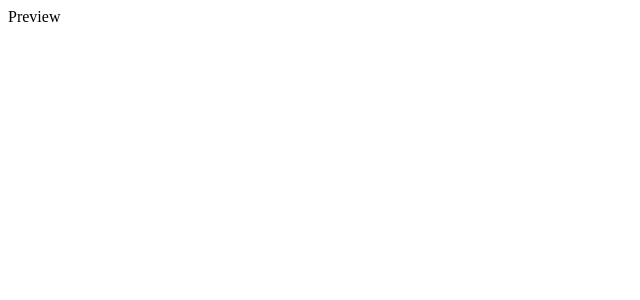
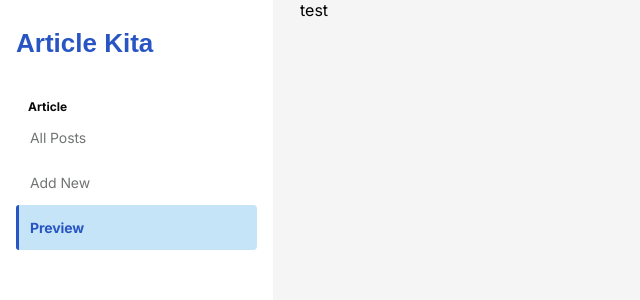
Before and after one commit to JourneyAries/learn-project, a React (Vite) app in the folder dashboard-article/: page /preview in a window 1280 px wide. Shown: the top 300 px of the page, without its empty margins (0-640 px from the left). Built offline with nearby package versions, Linux system fonts and the light colour scheme.

Commit message:
[dashboard-article](v1): navbar 100%

```diff
--- /dev/null
+++ b/dashboard-article/src/components/Navbar.jsx
@@ -0,0 +1,48 @@
+import React from 'react';
+import { NavLink } from 'react-router-dom';
+
+const Navbar = () => {
+	const menus = [
+		{
+			title: 'Article',
+			items: [
+				{ name: 'All Posts', path: '/' },
+				{ name: 'Add New', path: '/new' },
+				{ name: 'Preview', path: '/preview' },
+			],
+		},
+	];
+	return (
+		<div className='navbar'>
+			<div className='navLogo padding121r'>
+				<div className='logoTitle mb-20'>Article Kita</div>
+			</div>
+
+			<div className='navMenus'>
+				{menus.map((menu) => {
+					return (
+						<div className='navMenu'>
+							<div className='menuTitle'>{menu.title}</div>
+							{menu.items.map((item) => {
+								return (
+									<div className='menuItems'>
+										<NavLink
+											to={`${item.path}`}
+											className={({ isActive }) => {
+												return isActive ? 'menuItem active' : 'menuItem';
+											}}>
+											<span className='itemSpan'></span>
+											{item.name}
+										</NavLink>
+									</div>
+								);
+							})}
+						</div>
+					);
+				})}
+			</div>
+		</div>
+	);
+};
+
+export default Navbar;
--- a/dashboard-article/src/index.css
+++ b/dashboard-article/src/index.css
@@ -1,3 +1,482 @@
+@import url('https://fonts.googleapis.com/css2?family=Inter:wght@400;500;600;700;800;900&display=swap');
+
 body {
 	background: white;
+	font-family: 'Inter', sans-serif;
+	padding: 0px;
+	margin: 0px;
 }
+hr {
+	width: 100%;
+	height: 1px;
+	background: #ededed;
+	border: none;
+}
+
+.new {
+	padding: 32px;
+}
+.p-12 {
+	padding: 12px;
+}
+
+.navbar::-webkit-scrollbar {
+	display: none;
+}
+.navbar {
+	position: fixed;
+	width: 241px;
+	height: calc(100vh - 48px);
+	padding: 24px 16px;
+	background-color: #ffffff;
+	display: flex;
+	flex-direction: column;
+	gap: 16px;
+}
+.navLogo {
+	display: flex;
+	gap: 4px;
+}
+.logoImage {
+	width: calc(30px);
+	height: calc(38px);
+}
+.logoTitle {
+	margin-bottom: -5px;
+	align-self: flex-end;
+	color: #2855c3;
+	font-family: 'Poppins', sans-serif;
+	font-size: 26px;
+	font-style: normal;
+	font-weight: 600;
+	line-height: 150%;
+}
+.mb-20 {
+	margin-bottom: 20px;
+}
+
+.navMenus {
+	display: flex;
+	flex-direction: column;
+	gap: 16px;
+	overflow-y: scroll;
+}
+.navMenu {
+	display: flex;
+	flex-direction: column;
+	gap: 0px;
+}
+.menuItem {
+	height: 45px;
+	width: 100%;
+	align-items: center;
+	display: flex;
+	color: var(--Neutral-70, #717375);
+	/* Text M/Regular */
+	font-family: Inter;
+	font-size: 14px;
+	font-style: normal;
+	font-weight: 400;
+	line-height: 20px; /* 142.857% */
+	letter-spacing: -0.084px;
+	text-decoration: none;
+}
+.menuItems {
+	display: flex;
+	flex-direction: column;
+}
+
+.menuTitle {
+	color: var(--Neutral-100, #0a0a0a);
+	padding: 0px 12px;
+	font-size: 12px;
+	font-style: normal;
+	font-weight: 700;
+	line-height: 16px; /* 133.333% */
+}
+.itemSpan {
+	background: #ffffff;
+	border-radius: 4px 0px 0px 4px;
+	width: 3px;
+	margin-right: 11px;
+	height: 45px;
+}
+.red {
+	background-color: red;
+}
+.active span {
+	background-color: var(--pink-pink, #2855c3);
+}
+.active {
+	border-radius: 4px;
+	background: var(--pink-lightest, #c5e4f7);
+	font-weight: 700;
+	color: var(--pink-darker, #2855c3);
+}
+.padding12lr {
+	padding: 0px 12px;
+}
+
+/* handle scroll .branch */
+
+::-webkit-scrollbar {
+	width: 2px;
+	height: 2px;
+}
+
+/* Track */
+::-webkit-scrollbar-track {
+	background: #f1f1f1;
+}
+
+/* Handle */
+::-webkit-scrollbar-thumb {
+	background: #cdcdcd;
+}
+
+/* Handle on hover */
+::-webkit-scrollbar-thumb:hover {
+	background: #a8a8a8;
+}
+.tab {
+	background-color: #c5e4f7;
+	border-radius: 0px 6px 0px 0px;
+	border: 1px solid #8d8d8d;
+	margin-bottom: -1px;
+	padding: 2px 5px;
+	z-index: 100;
+	cursor: pointer;
+}
+.bg-white {
+	background-color: #fff;
+}
+
+.header {
+	padding: 32px 32px 0px 32px;
+	flex-direction: 1;
+	width: calc(100% - 2 * 32px);
+	display: flex;
+}
+.tab-active {
+	background-color: #ffffff;
+	border-radius: 0px 6px 0px 0px;
+	border-bottom: none;
+}
+.layout {
+	margin-left: 300px;
+	min-height: 100vh;
+	flex: 1;
+	display: flex;
+	flex-direction: column;
+}
+/** @format */
+
+.dynamicTable {
+	background-color: #ffffff;
+	margin: 0px 38px 23px 32px;
+	padding-bottom: 20px;
+	display: flex;
+	flex-direction: column;
+	border: 1px solid #8d8d8d;
+}
+.table {
+	flex: 1;
+
+	margin-bottom: 8px;
+}
+.tableContent {
+	padding: 0px 20px 20px 20px;
+}
+
+.tableHeader {
+	display: flex;
+	padding: 16px 20px;
+	gap: 8px;
+}
+
+.input,
+.select {
+	display: flex;
+	width: 600px;
+	padding: 6px 12px 10px 12px;
+	align-items: center;
+	gap: 8px;
+	border-radius: 6px;
+	border: 1px solid var(--neutral-50, #babec1);
+	background: var(--neutral-10, #fff);
+
+	/* Shadow 3 */
+	box-shadow: 1px 2px 2px 0px rgba(0, 0, 0, 0.12) inset;
+}
+.select {
+	width: 627px;
+}
+input,
+select,
+select:focus,
+textarea,
+textarea:focus input:focus {
+	outline: none;
+	border: none;
+	color: var(--neutral-70, #717375);
+	/* Text M/Regular */
+	font-family: Inter;
+	font-size: 14px;
+	font-style: normal;
+	font-weight: 400;
+	line-height: 20px; /* 142.857% */
+	letter-spacing: -0.084px;
+}
+.addModal {
+	color: white;
+	display: flex;
+	padding: 6px 16px;
+	justify-content: center;
+	align-items: center;
+	gap: 4px;
+	border-radius: 6px;
+	background: var(--primary-main, #2855c3);
+	text-decoration: none;
+
+	/* Shadow 1 */
+	box-shadow: 0px 1px 2px 0px rgba(0, 0, 0, 0.12);
+}
+.modalContainer {
+	position: fixed;
+	left: 0;
+	top: 0;
+	width: 100%;
+	height: 100%;
+	align-items: center;
+	justify-content: center;
+	display: flex;
+	background-color: rgba(0, 0, 0, 0.5);
+	z-index: 10000;
+}
+
+.modal {
+	border-radius: 5px;
+	background-color: white;
+	width: 319px;
+	padding: 20px;
+}
+#tableItem {
+	border-collapse: collapse;
+	width: 100%;
+}
+#dtables {
+	border-collapse: collapse;
+	width: 100%;
+	border: 1px solid var(--Neutral-40, #e0e0e0);
+}
+#dtables table {
+	border-radius: 5px !important;
+}
+#dtables td,
+#dtables th {
+	padding: 12px;
+	border-bottom: 1px solid var(--Neutral-40, #e0e0e0);
+}
+
+#dtables td {
+	color: var(--Neutral-100, #0a0a0a);
+	/* Text M/Regular */
+	font-family: Inter;
+	font-size: 14px;
+	font-style: normal;
+	font-weight: 400;
+	line-height: 20px; /* 142.857% */
+	letter-spacing: -0.084px;
+}
+
+#dtables th {
+	padding-top: 12px;
+	padding-bottom: 12px;
+	text-align: left;
+	color: var(--Neutral-70, #717375);
+	font-family: Inter;
+	font-size: 14px;
+	font-style: normal;
+	font-weight: 700;
+	line-height: 20px; /* 142.857% */
+	letter-spacing: -0.084px;
+}
+
+.app {
+	background-color: #f5f5f5;
+	display: flex;
+	font-family: 'Inter', sans-serif;
+}
+.gap-12 {
+	gap: 12px;
+}
+.gap-8 {
+	gap: 8px;
+}
+.flex-col {
+	display: flex;
+	flex-direction: column;
+}
+.flex-row {
+	display: flex;
+}
+.flex-1 {
+	flex: 1;
+}
+.gap-16 {
+	gap: 16px;
+}
+
+/* color */
+.color-neutral-100 {
+	color: #0a0a0a;
+}
+.color-primary-main-bold {
+	color: #2855c3;
+	font-weight: 700;
+}
+.color-secondary-main {
+	color: #455487;
+}
+.color-primary-main {
+	color: #2855c3 !important;
+}
+.color-neutral-70 {
+	color: #717375 !important;
+}
+.color-neutral-80 {
+	color: #5d5f61;
+}
+
+/* border */
+.border-main {
+	border: 1px solid var(--Primary-Main, #2855c3);
+}
+.border-secondary-main {
+	border: 1px solid var(--Secondary-Main, #455487);
+}
+
+/* font */
+.title {
+	color: var(--neutral-100, #0a0a0a);
+	/* Heading/M */
+	font-size: 28px;
+
+	font-weight: 700;
+	line-height: 36px; /* 128.571% */
+	letter-spacing: -0.588px;
+}
+.title-2 {
+	color: var(--Neutral-100, #0a0a0a);
+	font-family: Inter;
+	font-size: 20px;
+	font-style: normal;
+	font-weight: 700;
+	line-height: 28px; /* 140% */
+	letter-spacing: -0.34px;
+}
+.text {
+	font-family: Inter;
+	font-size: 14px;
+
+	font-weight: 400;
+	line-height: 20px; /* 142.857% */
+	letter-spacing: -0.084px;
+}
+.font-12-bold {
+	font-family: Inter;
+	font-size: 12px;
+	font-style: normal;
+	font-weight: 700;
+	line-height: 16px; /* 133.333% */
+}
+
+/* input */
+.inputText {
+	display: flex;
+	padding: 8px 12px;
+	align-items: center;
+	gap: 4px;
+	align-self: stretch;
+
+	border-radius: 6px;
+	border: 1px solid var(--neutral-50, #babec1);
+	background: var(--neutral-10, #fff);
+	/* Shadow 3 */
+	box-shadow: 1px 2px 2px 0px rgba(0, 0, 0, 0.12) inset;
+}
+
+.flex-end {
+	display: flex;
+	justify-content: flex-end;
+}
+.flex-icon {
+	display: flex;
+	gap: 8px;
+}
+.icons {
+	cursor: pointer;
+	background: var(--Neutral-10, #fff);
+	border-radius: 6px;
+	box-shadow: 0px 1px 2px 0px rgba(0, 0, 0, 0.12);
+	display: flex;
+	padding: 6px 8px;
+	justify-content: center;
+	align-items: center;
+	gap: 4px;
+}
+.icon-delete {
+	border: 1px solid var(--Primary-Main, #2855c3);
+}
+.icon-edit {
+	border: 1px solid var(--Secondary-Main, #455487);
+}
+.imagesPhoto {
+	border-radius: 36px;
+	width: 36px;
+	height: 36px;
+	padding: 2px;
+}
+
+/* button */
+
+.button-submit {
+	width: 295px;
+	border-radius: 6px;
+	background: var(--Danger-Main, #3964d0);
+
+	/* Shadow 1 */
+	box-shadow: 0px 1px 2px 0px rgba(0, 0, 0, 0.12);
+	color: var(--Neutral-10, #fff);
+
+	/* Text L/Bold */
+	font-family: Inter;
+	font-size: 16px;
+	font-style: normal;
+	font-weight: 700;
+	line-height: 24px; /* 150% */
+	letter-spacing: -0.176px;
+	padding: 8px 16px;
+	border: none;
+}
+.button-cancel {
+	width: 295px;
+	border-radius: 6px;
+	border: 1px solid var(--Primary-Main, #2855c3);
+	background: var(--Neutral-10, #fff);
+	/* Shadow 1 */
+	box-shadow: 0px 1px 2px 0px rgba(0, 0, 0, 0.02);
+	color: var(--Primary-Main, #2855c3);
+	/* Text L/Bold */
+	font-family: Inter;
+	font-size: 16px;
+	font-style: normal;
+	font-weight: 700;
+	line-height: 24px; /* 150% */
+	letter-spacing: -0.176px;
+	padding: 8px 16px;
+}
+.button {
+	display: flex;
+	gap: 30px;
+}
--- a/dashboard-article/src/pages/AllNew.jsx
+++ b/dashboard-article/src/pages/AllNew.jsx
@@ -1,7 +1,13 @@
-import React from "react";
+import React from 'react';
+import Navbar from '../components/Navbar';
 
 const AllNew = () => {
-  return <div>AllNew</div>;
+	return (
+		<div className='app'>
+			<Navbar />
+			<div className='layout'>test</div>
+		</div>
+	);
 };
 
 export default AllNew;
--- a/dashboard-article/src/pages/AllPosts.jsx
+++ b/dashboard-article/src/pages/AllPosts.jsx
@@ -1,7 +1,13 @@
 import React from 'react';
+import Navbar from '../components/Navbar';
 
 const AllPosts = () => {
-	return <div>AllPosts</div>;
+	return (
+		<div className='app'>
+			<Navbar />
+			<div className='layout'>test</div>
+		</div>
+	);
 };
 
 export default AllPosts;
--- a/dashboard-article/src/pages/Preview.jsx
+++ b/dashboard-article/src/pages/Preview.jsx
@@ -1,7 +1,13 @@
 import React from 'react';
+import Navbar from '../components/Navbar';
 
 const Preview = () => {
-	return <div>Preview</div>;
+	return (
+		<div className='app'>
+			<Navbar />
+			<div className='layout'>test</div>
+		</div>
+	);
 };
 
 export default Preview;
```
